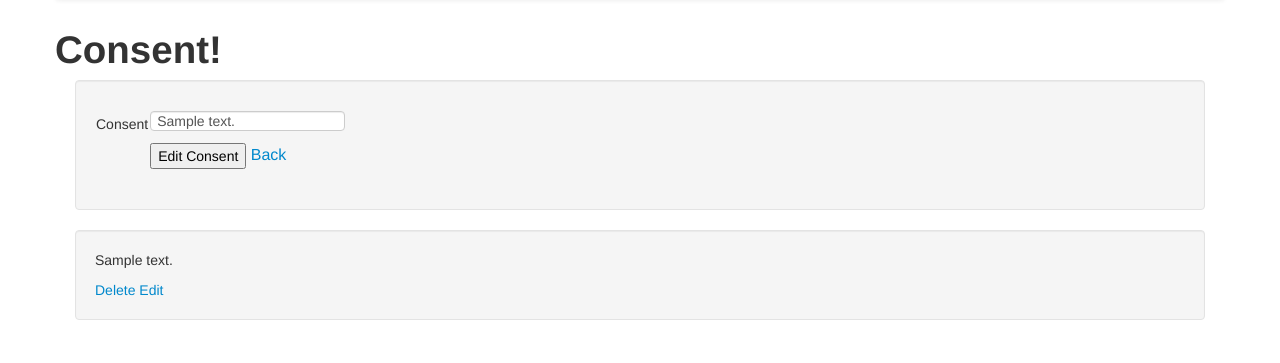
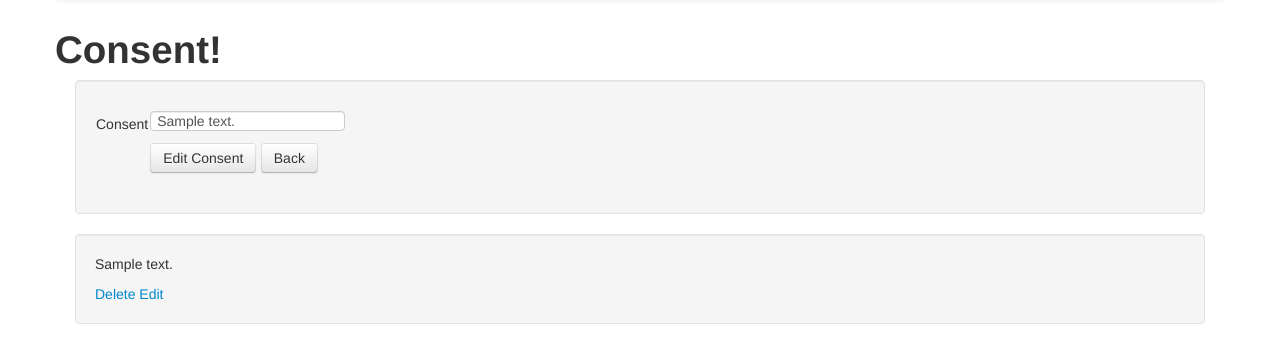
Before and after one commit to jarenere/projectQ, a Flask app: page /researcher/survey/1/consent/1 in a window 1280 px wide. Shown: the part 42-405 px from the top of the page. Run offline with Flask 2, Linux system fonts and the light colour scheme; tables that the repository leaves empty hold one stand-in row (values such as "Sample post"); parts of the project's set-up code (start-up, migrations or seed data) failed here and were passed over; some libraries are stand-ins or nearby versions.

Commit message:
visual changes

```diff
--- a/app/templates/researcher/consents.html
+++ b/app/templates/researcher/consents.html
@@ -13,12 +13,12 @@
                         <td></td>
                         <td>
                         {% if addConsent  %}
-                            <input type="submit" value="Add Consent">
+                            <input class="btn" type="submit" value="Add Consent">
                         {% endif %}
                         {% if editConsent %}
-                            <input type="submit" value="Edit Consent">
+                            <input class="btn" type="submit" value="Edit Consent">
                         {% endif %}
-                        <a href="{{ url_for('researcher.editSurvey', id_survey = id_survey) }}">{{ ('Back') }}</a></td>
+                        <a class="btn"  href="{{ url_for('researcher.editSurvey', id_survey = id_survey) }}">{{ ('Back') }}</a></td>
                     </tr>
                 </table>
             </form>
```
